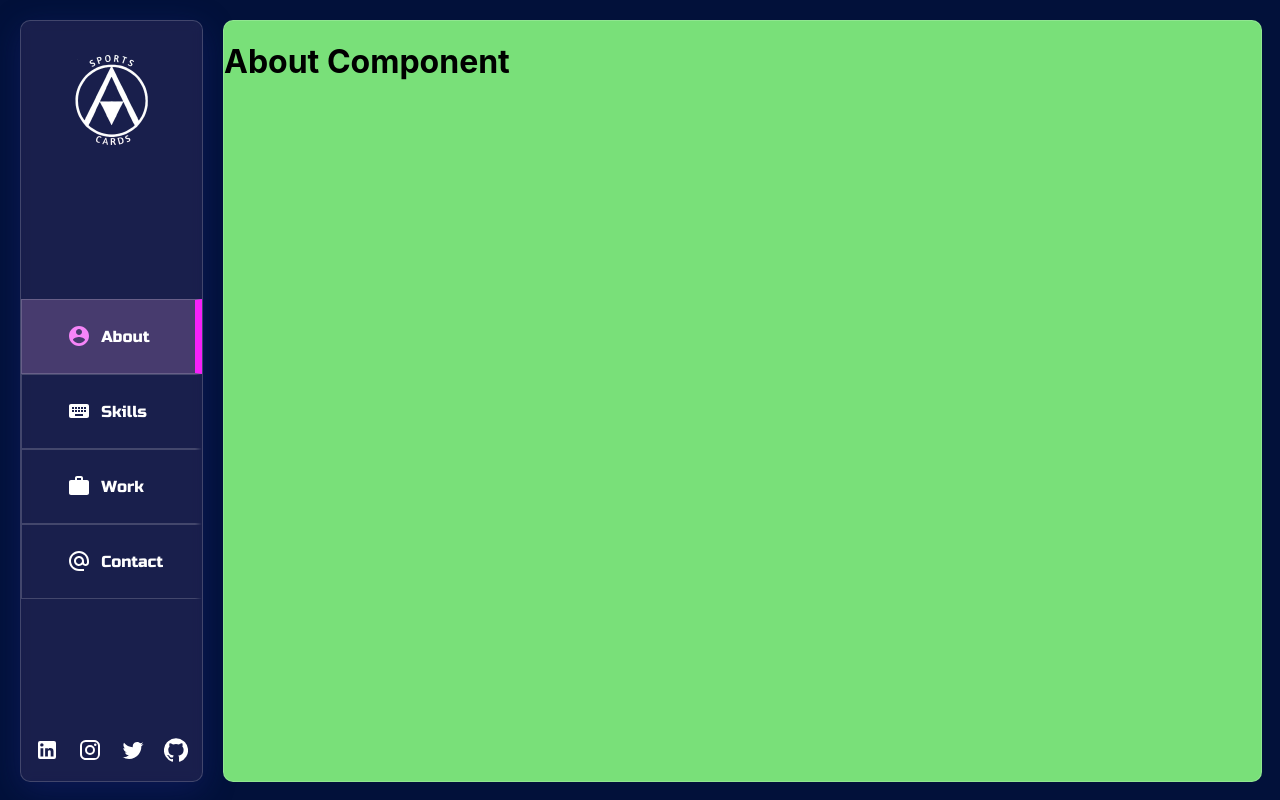
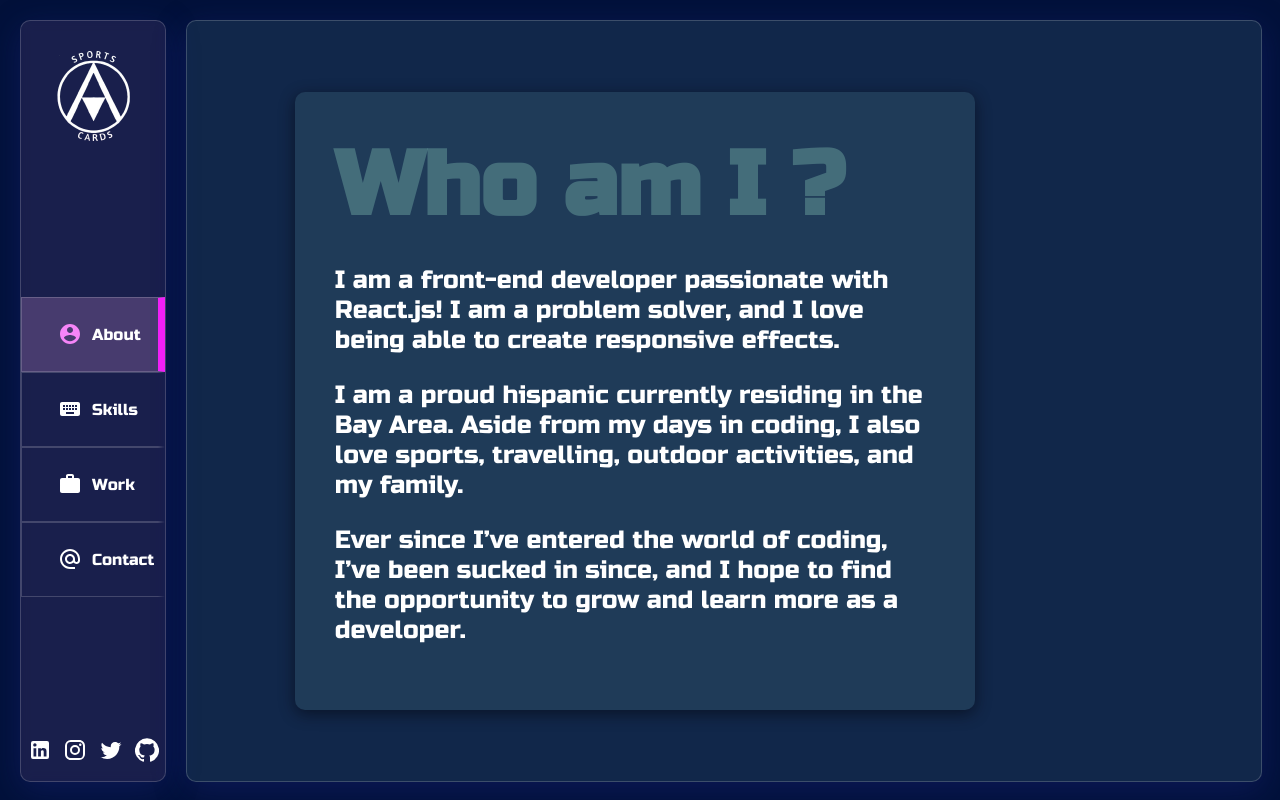
Before and after one commit to amedra13/Web-Portfolio, a React (Create React App) app: page /about in a window 1280 px wide. Built offline with nearby package versions, Linux system fonts and the light colour scheme.

Commit message:
begin styling about component

```diff
--- a/src/pages/About.js
+++ b/src/pages/About.js
@@ -3,7 +3,23 @@ import React from 'react';
 const About = () => {
 	return (
 		<div className="about">
-			<h1>About Component</h1>
+			<div className="about__container">
+				<h1>Who am I ?</h1>
+				<p>
+					I am a front-end developer passionate with React.js! I am a problem
+					solver, and I love being able to create responsive effects.
+				</p>
+				<p>
+					I am a proud hispanic currently residing in the Bay Area. Aside from
+					my days in coding, I also love sports, travelling, outdoor activities,
+					and my family.
+				</p>
+				<p>
+					Ever since I’ve entered the world of coding, I’ve been sucked in
+					since, and I hope to find the opportunity to grow and learn more as a
+					developer.
+				</p>
+			</div>
 		</div>
 	);
 };
--- a/src/styles/About.scss
+++ b/src/styles/About.scss
@@ -1,4 +1,30 @@
 .about {
 	@include content-styling;
-	background-color: rgb(121, 224, 121);
+	background: rgba(160, 233, 211, 0.103);
+	box-shadow: 0 8px 32px 0 rgba(31, 38, 135, 0.37);
+	// backdrop-filter: blur(6px);
+	// -webkit-backdrop-filter: blur(6px);
+	border: 1px solid rgba(255, 255, 255, 0.18);
+	border-radius: 10px;
+	display: flex;
+	align-items: center;
+	font-family: $main-font;
 }
+.about__container {
+	margin-left: 10%;
+	background: rgba(160, 233, 211, 0.103);
+	box-shadow: 0 4px 16px 0 rgba(0, 0, 7, 0.493);
+	width: 600px;
+	padding: 40px;
+	border-radius: 10px;
+	h1 {
+		animation: fade-in-bottom 0.6s cubic-bezier(0.39, 0.575, 0.565, 1) 1s both;
+		font-size: 90px;
+		margin: 0;
+		color: rgba(160, 233, 211, 0.288);
+	}
+	p {
+		font-size: 25px;
+		animation: fade-in-bottom 0.6s cubic-bezier(0.39, 0.575, 0.565, 1) 1.5s both;
+	}
+}
--- a/src/styles/App.scss
+++ b/src/styles/App.scss
@@ -1,5 +1,5 @@
-$right-side-width: 0.85;
-$left-side-width: 0.15;
+$right-side-width: 0.88;
+$left-side-width: 0.12;
 $glass-lightPink: rgba(232, 160, 233, 0.15);
 $glass-brightPink: rgb(246, 32, 250);
 $highlight-icon: rgb(246, 133, 248);
@@ -10,6 +10,7 @@ $main-font: 'Russo One', sans-serif;
 	height: 100%;
 	border-radius: 10px;
 	border: 1px solid rgba(255, 255, 255, 0.18);
+	color: white;
 }
 
 .app {
--- a/src/styles/Home.scss
+++ b/src/styles/Home.scss
@@ -2,7 +2,6 @@
 	@include content-styling;
 	background: rgba(232, 160, 233, 0.103);
 	border: 1px solid rgba(255, 255, 255, 0.18);
-	color: white;
 	display: flex;
 	flex-direction: column;
 	justify-content: center;
```
